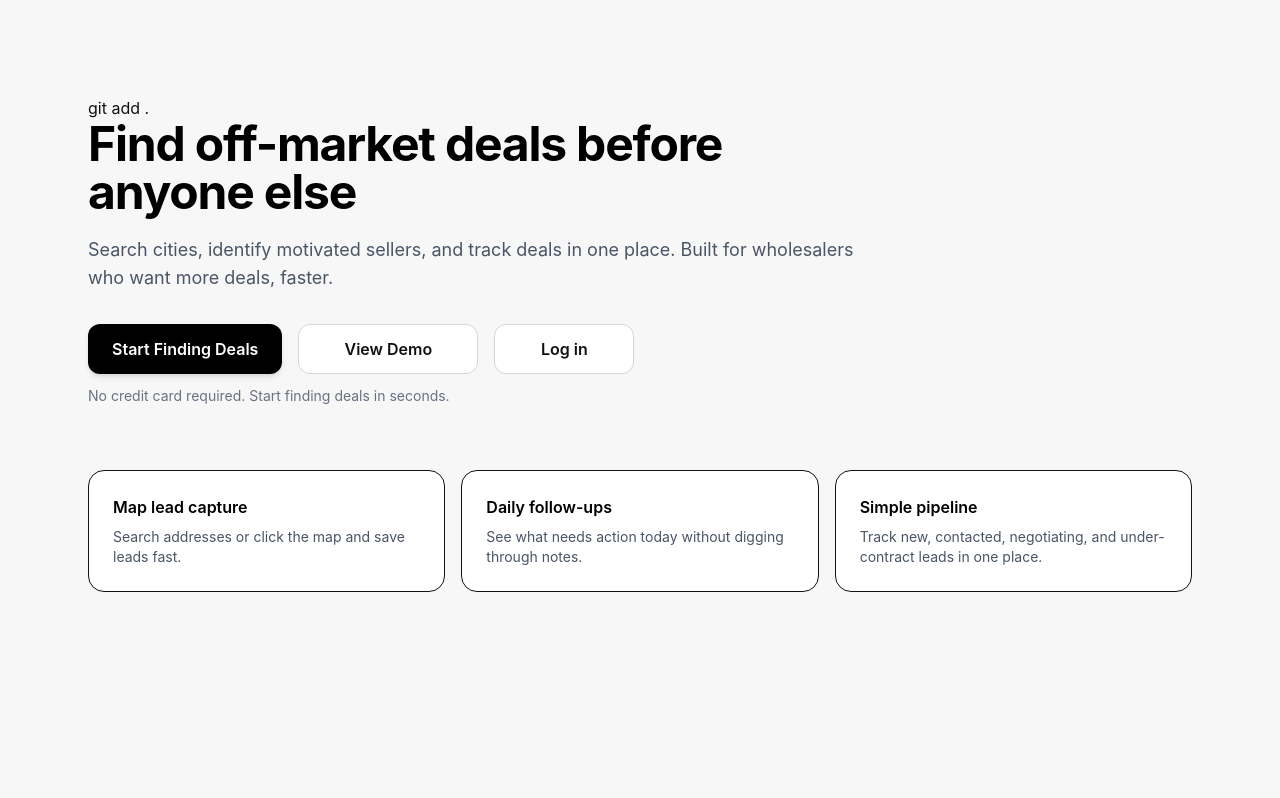
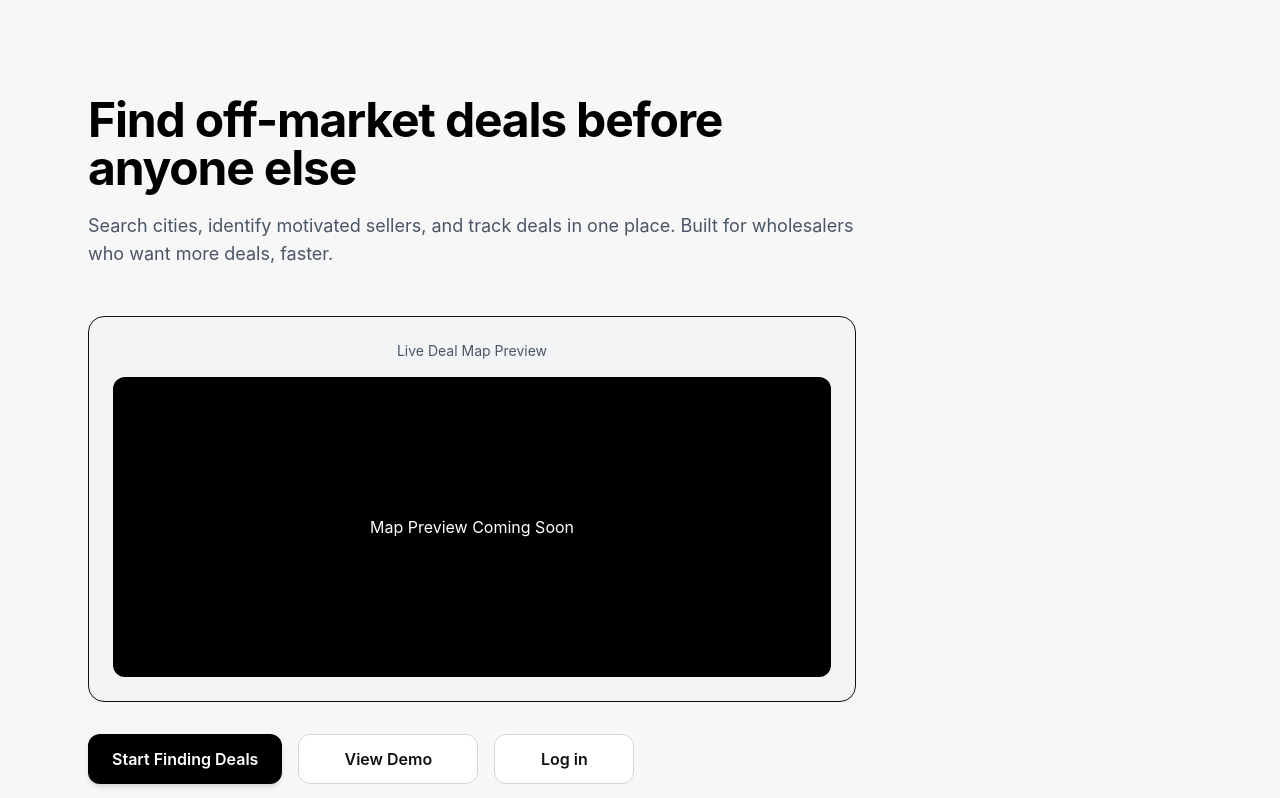
Before and after one commit to SeeNoEvilClthng/prop-sniper, a Next.js app in the folder prop-sniper-web/: page / in a window 1280 px wide. Shown: the top 798 px of the page. Built offline with nearby package versions, Linux system fonts and the light colour scheme.

Commit message:
update website

```diff
--- a/prop-sniper-web/app/page.tsx
+++ b/prop-sniper-web/app/page.tsx
@@ -4,7 +4,6 @@ export default function HomePage() {
   return (
     <main className="mx-auto max-w-6xl px-6 py-24">
       <div className="max-w-3xl">
-      git add .
 <h1 className="text-5xl font-bold tracking-tight text-black">
   Find off-market deals before anyone else
 </h1>
@@ -13,6 +12,12 @@ export default function HomePage() {
   Search cities, identify motivated sellers, and track deals in one place.
   Built for wholesalers who want more deals, faster.
 </p>
+<div className="mt-12 rounded-2xl border bg-gray-100 p-6 text-center">
+  <p className="text-sm text-gray-600">Live Deal Map Preview</p>
+  <div className="mt-4 h-[300px] rounded-xl bg-black text-white flex items-center justify-center">
+    Map Preview Coming Soon
+  </div>
+</div>
 
         <div className="mt-8 flex flex-wrap gap-4">
         <Link
```
